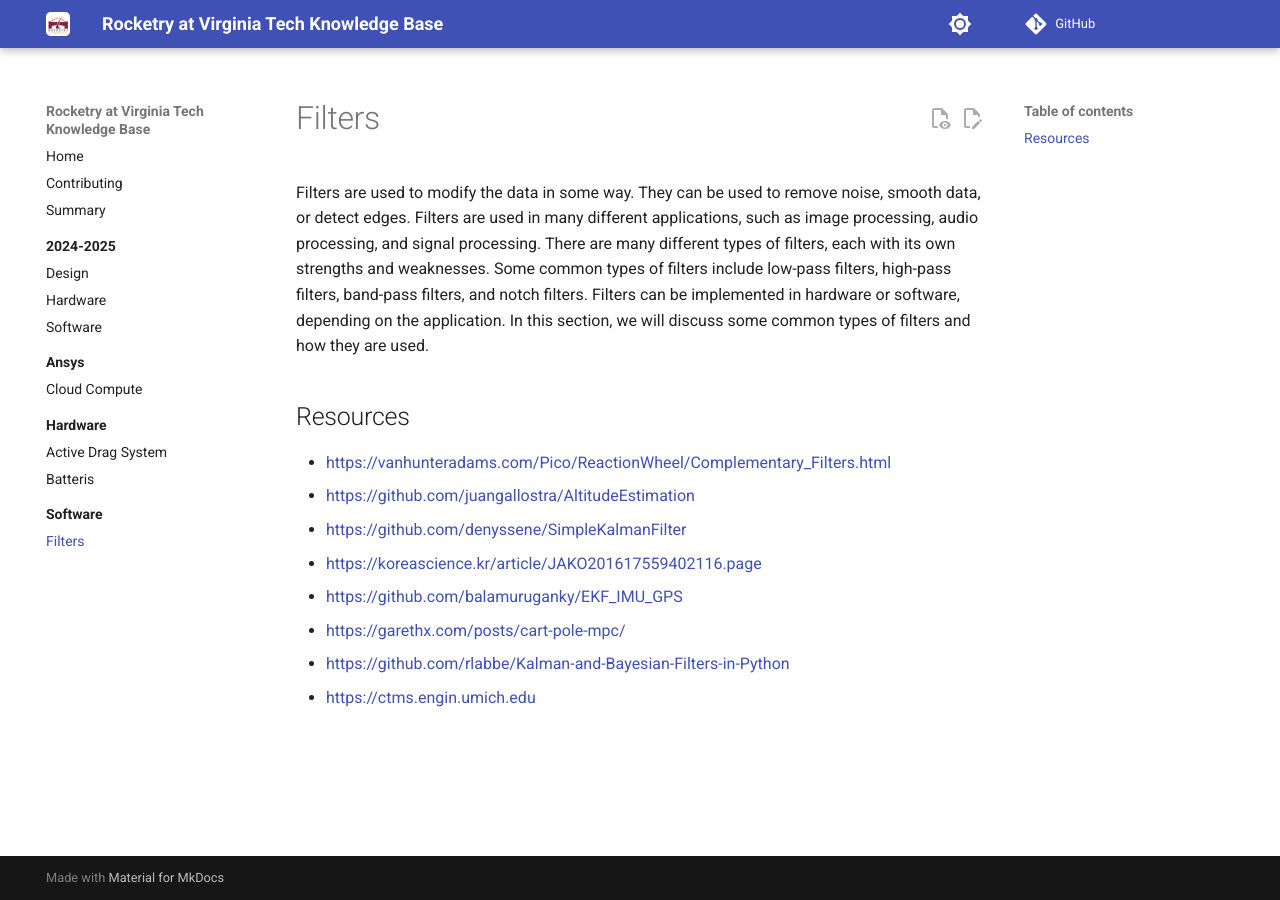
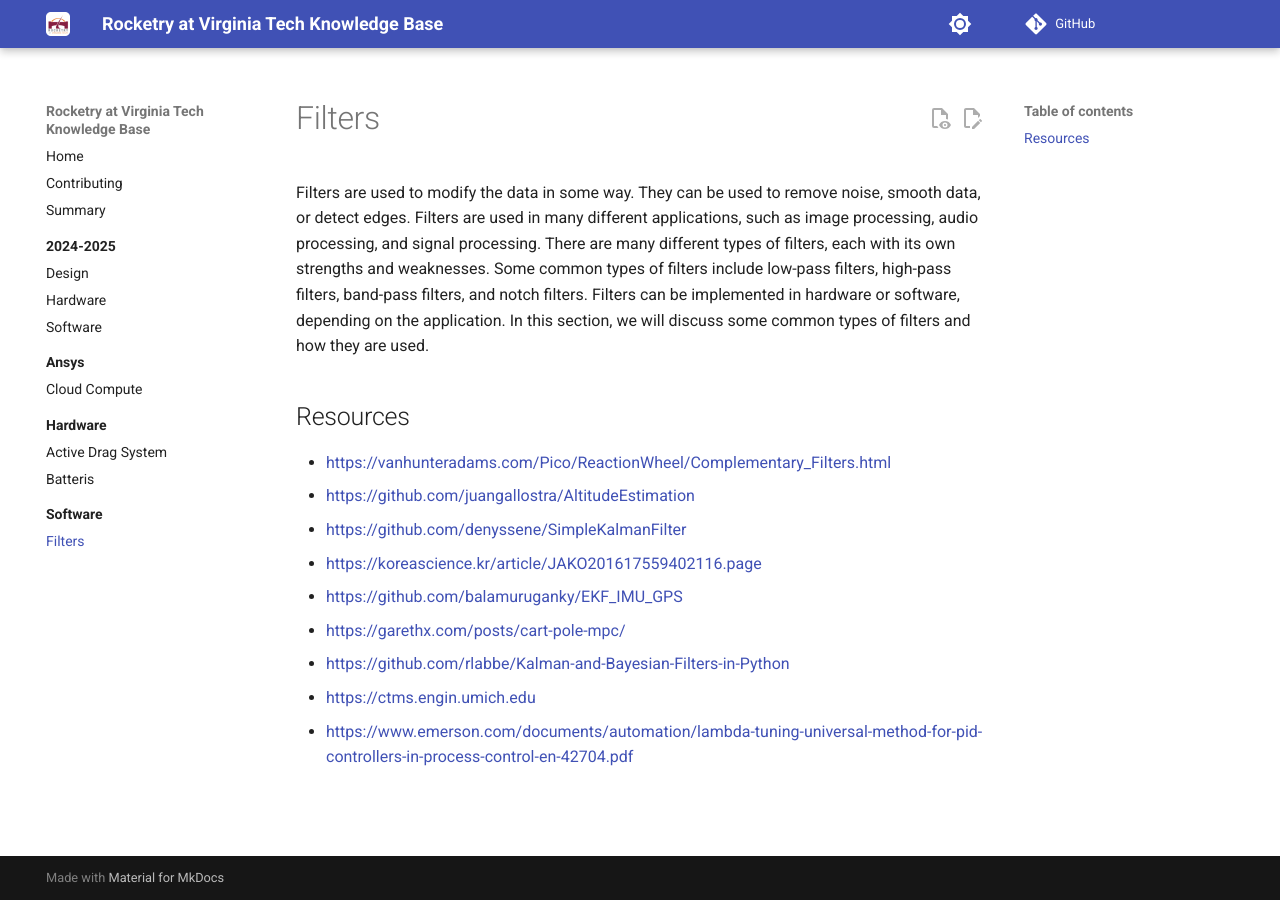
Before and after one commit to RocketryVT/knowledge-base, an MkDocs documentation site: the page built from docs/Software/Filters/README.md, in a window 1280 px wide. Built offline with MkDocs 1.6.1 and Material for MkDocs 9.7.7, drawn with Linux system fonts in a browser that asks for light colours; comment, search, counter and statistics services are not loaded.

Commit message:
Update README.md
https://www.emerson.com/documents/automation/lambda-tuning-universal-method-for-pid-controllers-in-process-control-en-42704.pdf

```diff
--- a/docs/Software/Filters/README.md
+++ b/docs/Software/Filters/README.md
@@ -14,3 +14,4 @@ Filters are used to modify the data in some way. They can be used to remove nois
 - <https://garethx.com/posts/cart-pole-mpc/>
 - <https://github.com/rlabbe/Kalman-and-Bayesian-Filters-in-Python>
 - <https://ctms.engin.umich.edu>
+- <https://www.emerson.com/documents/automation/lambda-tuning-universal-method-for-pid-controllers-in-process-control-en-42704.pdf>
```
